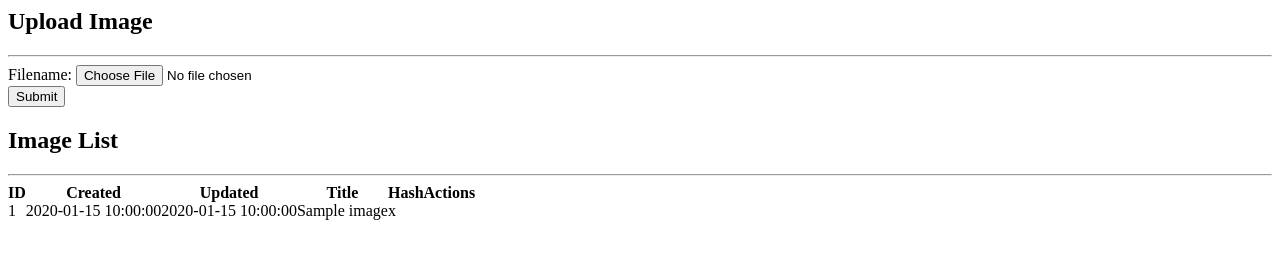
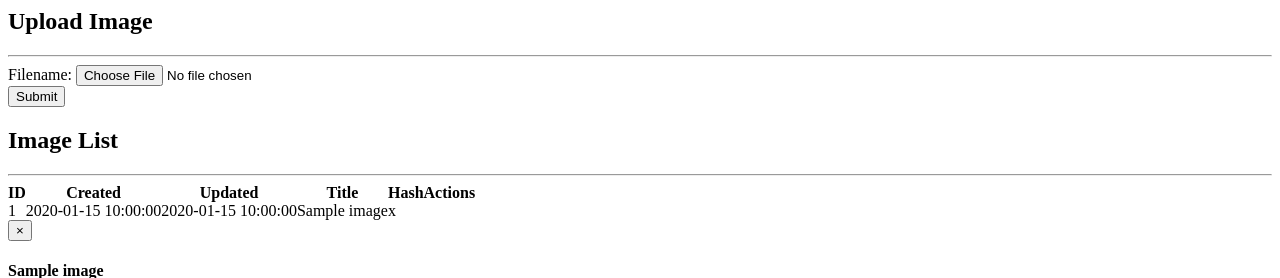
Before and after one commit to ScottConnor-BHG/dinkly_user, a PHP site: template apps/admin/modules/user/views/upload_file.php in a window 1280 px wide. Shown: the top 278 px of the page. Run offline with PHP 8.4, Linux system fonts and the light colour scheme; the template is opened without the code that fills it: most values are stand-ins (such as "Sample title", 1, 10 or a date in 2020).

Commit message:
added image modal to view image

```diff
--- a/apps/admin/modules/user/views/header.php
+++ b/apps/admin/modules/user/views/header.php
@@ -140,6 +140,11 @@
         }
 
     });
+    //view image
+    $('body').on('click','.view-image',function(){
+        var hash = $(this).data('hash');
+
+    });
 
 
 });
--- a/apps/admin/modules/user/views/upload_file.php
+++ b/apps/admin/modules/user/views/upload_file.php
@@ -32,12 +32,34 @@
       <td><?php echo $image->getUpdatedAt(); ?></td>
       <td><?php echo $image->getTitle(); ?></td>
       <td><?php echo $image->getHash(); ?></td>
-      <td><a class="delete-image" data-hash="<?php echo $image->getHash(); ?>"><span class="glyphicon glyphicon-remove"></span></a></td>
+      <td><a class="delete-image" data-hash="<?php echo $image->getHash(); ?>"><span class="glyphicon glyphicon-remove"></span></a>
+          <a class="view-image" data-hash="<?php echo $image->getHash(); ?>"data-toggle="modal" data-target="#myModal"><span class="glyphicon glyphicon-eye-open"></span></a>
+      </td>
     </tr>
     <?php endforeach; ?>
   </tbody>
 </table>
 </div>
 
+
+<!-- Modal -->
+<div class="modal fade" id="myModal" tabindex="-1" role="dialog" aria-labelledby="myModalLabel" aria-hidden="true">
+  <div class="modal-dialog">
+    <div class="modal-content">
+      <div class="modal-header">
+        <button type="button" class="close" data-dismiss="modal" aria-hidden="true">&times;</button>
+        <h4 class="modal-title" id="myModalLabel"><?php echo $image->getTitle();?></h4>
+      </div>
+      <div class="modal-body">
+        <img src="<?php echo "/img/files/".$image->getHash(); ?>">
+      </div>
+      <div class="modal-footer">
+        <button type="button" class="btn btn-default" data-dismiss="modal">Close</button>
+        <button type="button" class="btn btn-primary">Save changes</button>
+      </div>
+    </div>
+  </div>
+</div>
+
 </body>
 </html>
```
Also changed, not shown: 1 other file.
